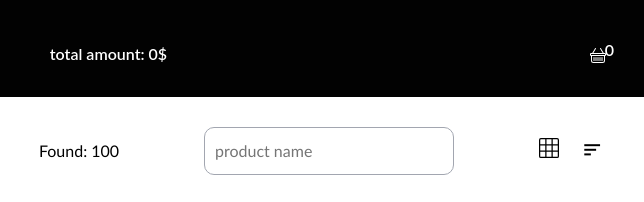
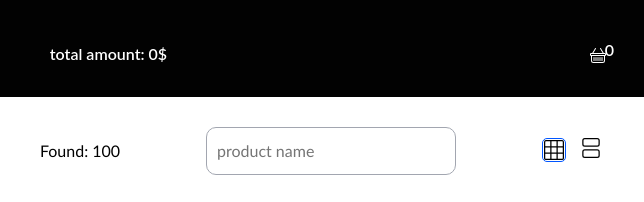
Before and after one commit to Veronchi/online-store, a website built with webpack: page src/pages/main/index.html in a window 1280 px wide. Shown: the top 202 px of the page, 616-1260 px from the left. Built offline with nearby package versions, Linux system fonts and the light colour scheme; a web font is replaced by a local one.

Commit message:
feat: add toggle buttons decoration

```diff
--- a/src/pages/main/index.html
+++ b/src/pages/main/index.html
@@ -137,7 +137,7 @@
               <input class="search__input" type="text" placeholder="product name" title="search product" value="" />
             </div>
             <div class="layout">
-              <button class="layout__btn layout__btn_grid"></button>
+              <button class="layout__btn layout__btn_grid layout__btn_active"></button>
               <button class="layout__btn layout__btn_row"></button>
             </div>
           </div>
--- a/src/pages/main/script.ts
+++ b/src/pages/main/script.ts
@@ -1,4 +1,8 @@
 import { products, IProduct } from '../../products';
+// const url = new URL(window.location.href);
+// const searchParams = new URLSearchParams(url.search);
+// searchParams.set('asd', 'zzz');
+// window.location.search = searchParams.toString();
 
 interface IRenderProps {
   rootElement: string;
@@ -71,14 +75,23 @@ class RendererProducts {
     const catalog = document.querySelector('.products__catalog') as HTMLUListElement | null;
     const elCollection: NodeListOf<HTMLDivElement> = document.querySelectorAll('.wrapper');
     const wrapper: Array<HTMLDivElement> = Array.from(elCollection);
-    const targetClass = (e.target as HTMLButtonElement).className;
+    const target = e.target as HTMLButtonElement;
+    const targetClass = target.className;
 
+    if (target.nodeName === 'BUTTON') {
       if (targetClass.includes('layout__btn_row')) {
+        target.previousElementSibling?.classList.remove('layout__btn_active');
+        target.classList.add('layout__btn_active');
+
         catalog?.classList.add('products__catalog_row');
         wrapper.map((i) => i.classList.add('wrapper_row'));
       } else {
+        target.nextElementSibling?.classList.remove('layout__btn_active');
+        target.classList.add('layout__btn_active');
+
         catalog?.classList.remove('products__catalog_row');
         wrapper.map((i) => i.classList.remove('wrapper_row'));
+      }
     }
   }
 
--- a/src/pages/main/style.scss
+++ b/src/pages/main/style.scss
@@ -279,17 +279,23 @@
 .layout {
   &__btn {
     position: relative;
-    width: 23px;
-    height: 23px;
+    width: 24px;
+    height: 24px;
     background-color: transparent;
     border: none;
     cursor: pointer;
+    padding: 0;
+
+    &_active {
+      border: 1px solid $blue;
+      border-radius: 5px;
+    }
 
     &::after {
       content: '';
       position: absolute;
-      top: 0;
-      left: 0;
+      top: 1px;
+      left: 1px;
       width: 20px;
       height: 20px;
       background-repeat: no-repeat;
@@ -301,14 +307,12 @@
     }
 
     &_row::after {
-      width: 23px;
-      height: 23px;
-      background-image: url('../../assets/icons/row-layout.svg');
+      background-image: url('../../assets/icons/view-stacked.svg');
     }
   }
 
   &__btn + &__btn {
-    margin-left: 15px;
+    margin-left: 10px;
   }
 }
 
```
Also changed, not shown: src/assets/icons/row-layout.svg (deleted), src/assets/icons/view-stacked.svg (added). Lines whose indentation alone changed are shown as unchanged.
